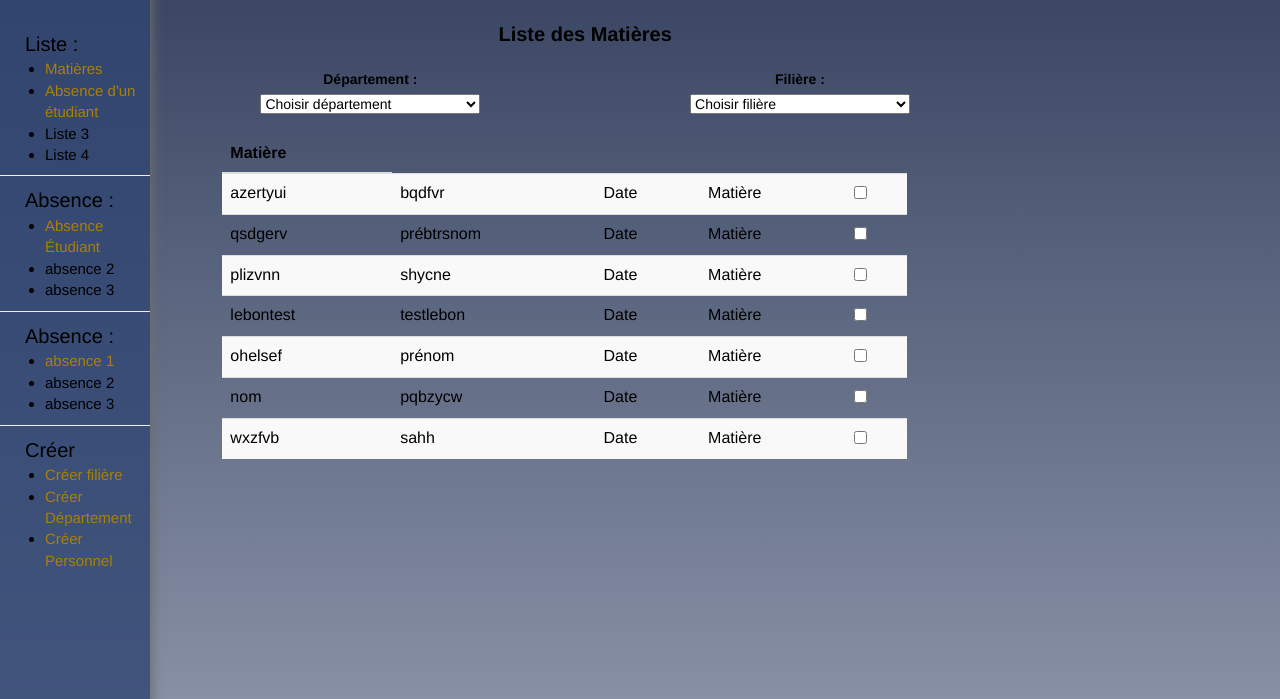
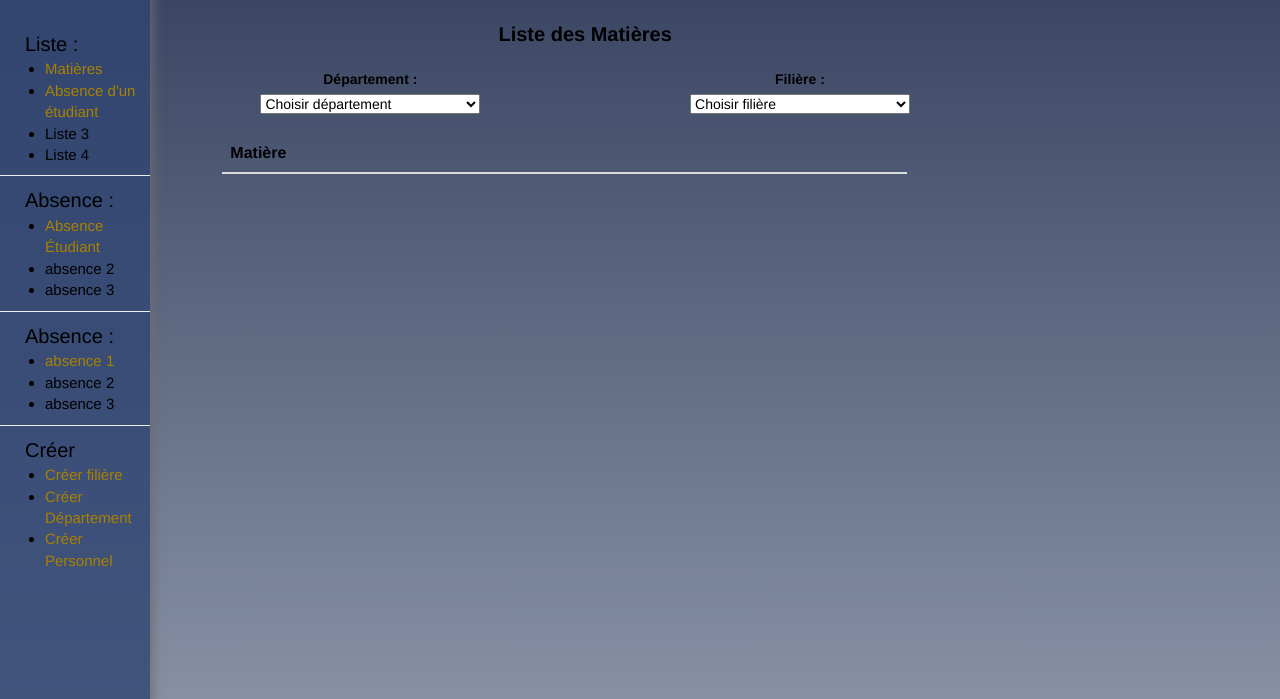
Before and after one commit to gromnur/LPMMS-GestionAbsenceRous, a PHP site: page /index.php?include=matiere in a window 1280 px wide. Shown: the part 63-762 px from the top of the page. Run offline with PHP 8.4, Linux system fonts and the light colour scheme; the visitor is signed in with stand-in values (Sample User, id 1); data that the repository does not hold is empty.

Commit message:
finition page matiere

```diff
--- a/www/js/script.js
+++ b/www/js/script.js
@@ -163,7 +163,7 @@ $('#filiereCombox').change(function () {
             data: {func: 'selectGrpByFiliere', param: filiere},
             success: function (data) {
 //                creation d'une variable contenant les balises option du resultat de la requete obtenu et insertion dans le select voulu
-                var lesOptions = '<option value="null">Choisir groupe</option>'
+                var lesOptions = '<option value="null">Choisir groupe</option>';
                 for (var laDonnee in data) {
                     lesOptions = lesOptions + '<option value=' + data[laDonnee]['libelle'] + '>' + data[laDonnee]['libelle'] + '</option>';
                 }
@@ -186,11 +186,34 @@ $('#filiereCombox').change(function () {
             data: {func: 'selectMatiereByFiliere', param: filiere},
             success: function (data) {
 //                creation d'une variable contenant les balises option du resultat de la requete obtenu et insertion dans le select voulu
-                var lesOptions = '<option value="null">Choisir matière</option>'
+                var lesOptions = '<option value="null">Choisir matière</option>';
                 for (var laDonnee in data) {
                     lesOptions = lesOptions + '<option value=' + data[laDonnee]['id_matiere'] + '>' + data[laDonnee]['libelle'] + '</option>';
                 }
                 $('#matiereCombox').html(lesOptions);
+            }
+        });
+    }
+});
+//TABLE MATIERE en fonction de filiere
+// insertion dans combobox groupe des groupes correspondants a une filière choisie lors du changement de filiere
+$('#filiereCombox').change(function () {
+    var filiere = $("#filiereCombox").find("option:selected").val();  // retourne la value associée à l'option selectionnée
+    if (filiere != "null") {
+        // ajax fait appel a la fonction selectMatiereWithFiliere de la page ajax.php avec comme paramettre l'id de la filiere
+        // dans data, func sert a savoir quelle fonction de la page ajax.php doit etre appelé
+        $.ajax({
+            type: 'POST',
+            dataType: "json",
+            url: "Ajax.php",
+            data: {func: 'selectMatiereByFiliere', param: filiere},
+            success: function (data) {
+//                creation d'une variable contenant les balises option du resultat de la requete obtenu et insertion dans le select voulu
+                var tbody = '';
+                for (var laDonnee in data) {
+                    tbody = tbody + '<tr><td>' + data[laDonnee]['libelle'] + '</td></tr>';
+                }
+                $('#tbodyMatiere').html(tbody);
             }
         });
     }
@@ -211,7 +234,7 @@ $('#groupeCombox').change(function () {
             data: {func: 'selectEtudByGrpFil', paramFiliere: filiere, paramGrp: groupe},
             success: function (data) {
 //                creation d'une variable contenant les balises option du resultat de la requete obtenu et insertion dans le select voulu
-                var lesOptions = '<option value="null">Choisir etudiant</option>'
+                var lesOptions = '<option value="null">Choisir etudiant</option>';
                 for (var laDonnee in data) {
                     lesOptions = lesOptions + '<option value=' + data[laDonnee]['ine'] + '>' + data[laDonnee]['nom'] + " " + data[laDonnee]['prenom'] + '</option>';
                 }
@@ -220,6 +243,7 @@ $('#groupeCombox').change(function () {
         });
     }
 });
+
 
 
 
--- a/www/liste_matiere.php
+++ b/www/liste_matiere.php
@@ -64,60 +64,7 @@
                         <th id="matiere" class="sortTable">Matière</th>
                     </tr>
                 </thead>
-                <tbody id="tbody">
-                    <?php
-//                        for ($i = 1; $i <= 50; $i++) {
-                    ?>
-                    <tr>
-                        <td>azertyui</td>
-                        <td>bqdfvr</td>
-                        <td>Date</td>
-                        <td>Matière</td>
-                        <td> <input name="test[]" type="checkbox" value="<?php // echo $i         ?>" /></td>
-                    </tr>
-                    <tr>
-                        <td>qsdgerv</td>
-                        <td>prébtrsnom</td>
-                        <td>Date</td>
-                        <td>Matière</td>
-                        <td> <input name="test[]" type="checkbox" value="<?php // echo $i         ?>" /></td>
-                    </tr>
-                    <tr>
-                        <td>plizvnn</td>
-                        <td>shycne</td>
-                        <td>Date</td>
-                        <td>Matière</td>
-                        <td> <input name="test[]" type="checkbox" value="<?php // echo $i         ?>" /></td>
-                    </tr>
-                    <tr>
-                        <td>lebontest</td>
-                        <td>testlebon</td>
-                        <td>Date</td>
-                        <td>Matière</td>
-                        <td> <input name="test[]" type="checkbox" value="<?php // echo $i         ?>" /></td>
-                    </tr>
-                    <tr>
-                        <td>ohelsef</td>
-                        <td>prénom</td>
-                        <td>Date</td>
-                        <td>Matière</td>
-                        <td> <input name="test[]" type="checkbox" value="<?php // echo $i         ?>" /></td>
-                    </tr>
-                    <tr>
-                        <td>nom</td>
-                        <td>pqbzycw</td>
-                        <td>Date</td>
-                        <td>Matière</td>
-                        <td> <input name="test[]" type="checkbox" value="<?php // echo $i         ?>" /></td>
-                    </tr>
-                    <tr>
-                        <td>wxzfvb</td>
-                        <td>sahh</td>
-                        <td>Date</td>
-                        <td>Matière</td>
-                        <td> <input name="test[]" type="checkbox" value="<?php // echo $i         ?>" /></td>
-                    </tr>
-                    <?php // }  ?>
+                <tbody id="tbodyMatiere">
                 </tbody>
             </table>
         </div>
```
Also changed, not shown: www/test.php (+45 -46 lines), www/vue_absence.php (+1 -8 lines).
